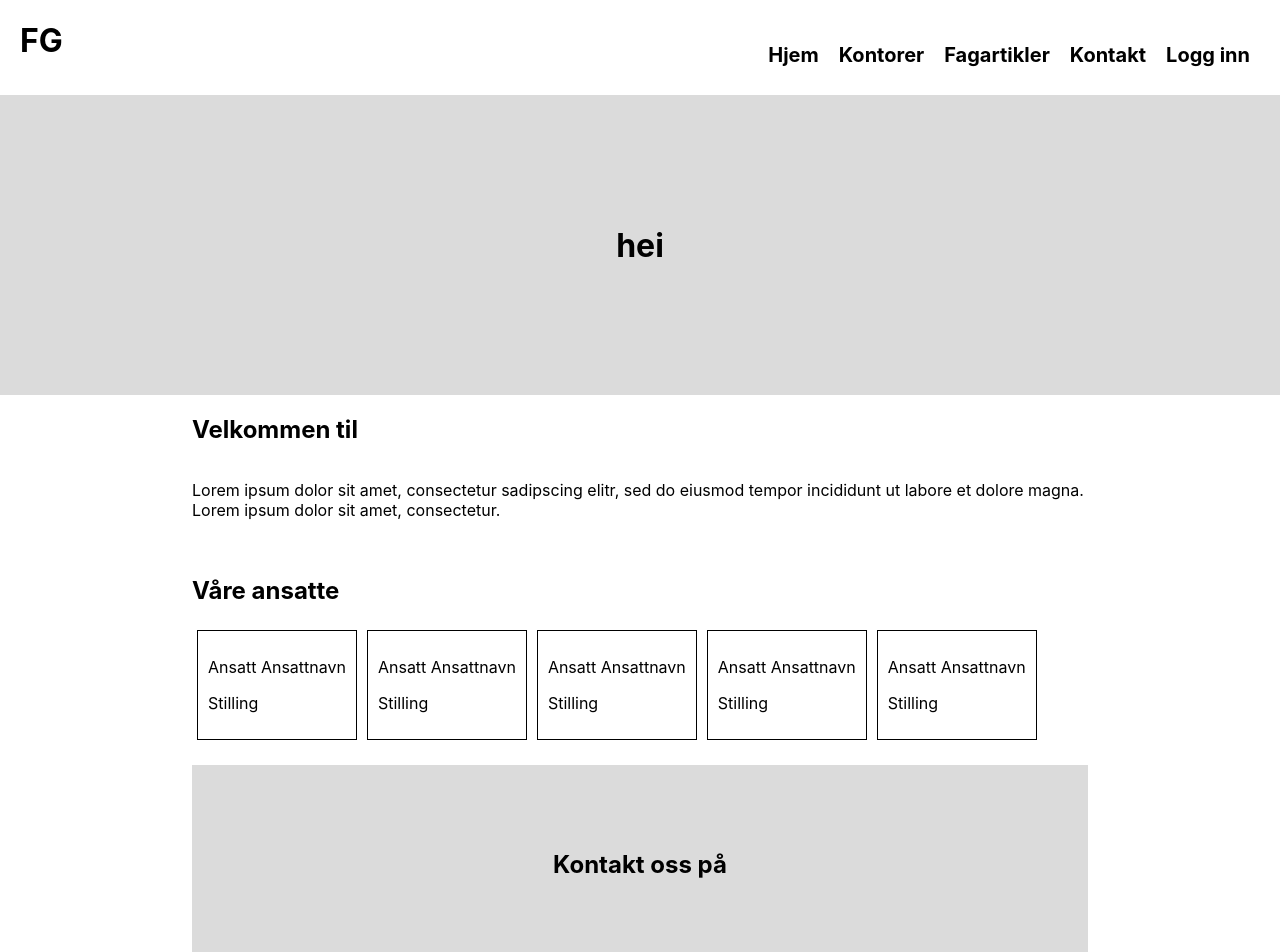
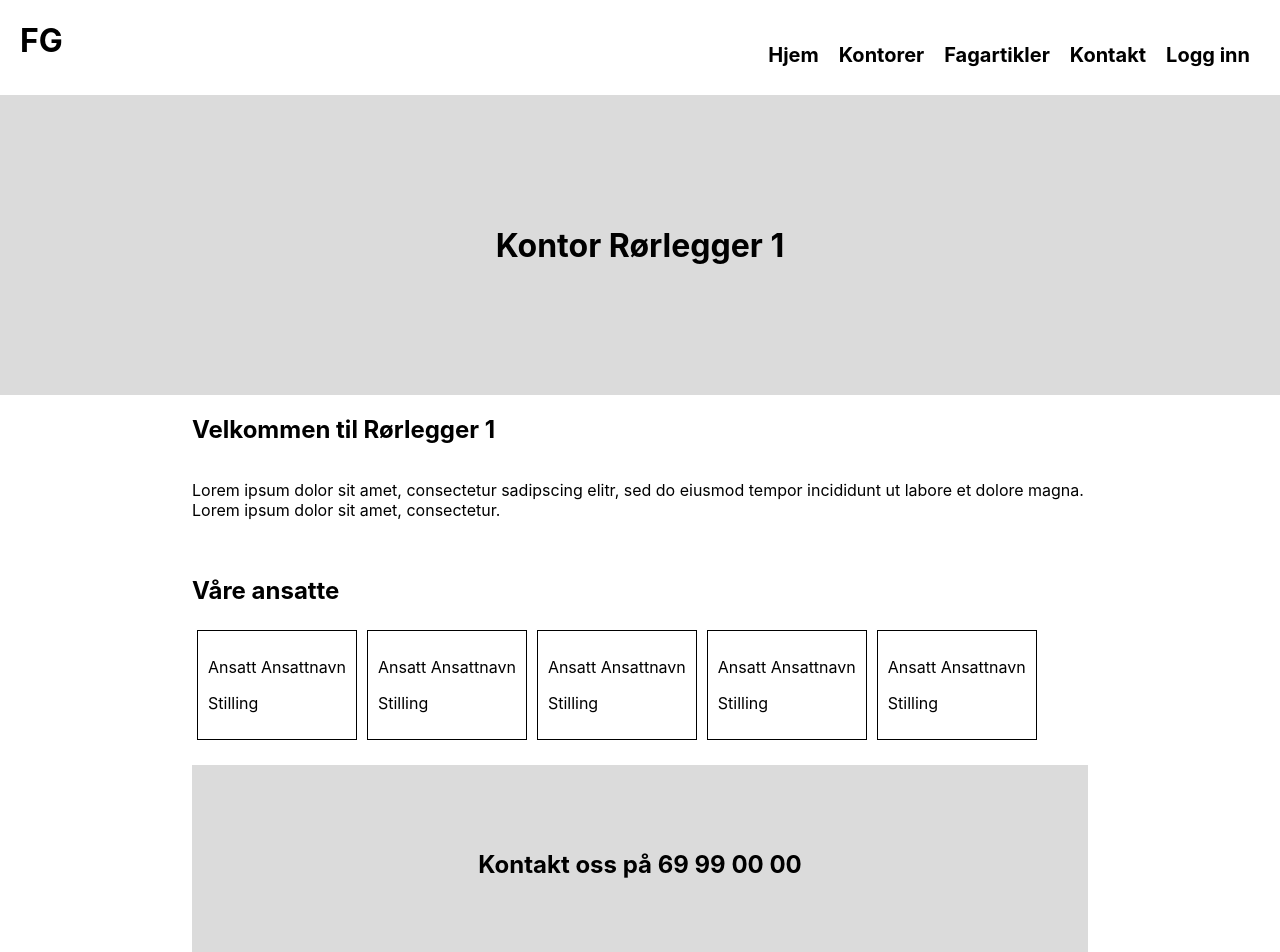
Before and after one commit to TrueHorror/webapplikasjoner_eksamen, a React (Create React App) app in the folder rorlegger/client/: page /office/1 in a window 1280 px wide. Shown: the top 952 px of the page. Built offline with nearby package versions, Linux system fonts and the light colour scheme.

Commit message:
Office details done

```diff
--- a/rorlegger/client/src/layouts/Nav.js
+++ b/rorlegger/client/src/layouts/Nav.js
@@ -1,7 +1,12 @@
 /* eslint-disable import/no-cycle */
 import { NavLink } from 'react-router-dom';
 import React from 'react';
-import { StyledNav, NavMenu, NavMenuItem } from '../styles/Styled.jsx';
+import {
+  StyledNav,
+  NavMenu,
+  NavMenuItem,
+  StyledNavLink,
+} from '../styles/Styled.jsx';
 import { userIsLoggedIn } from '../utils/authentication';
 
 function Nav() {
@@ -20,18 +25,18 @@ function Nav() {
     <StyledNav>
       <NavMenu>
         <NavMenuItem>
-          <NavLink exact to="/">
+          <StyledNavLink exact to="/">
             Hjem
-          </NavLink>
-          <NavLink exact to="/offices">
+          </StyledNavLink>
+          <StyledNavLink exact to="/offices">
             Kontorer
-          </NavLink>
-          <NavLink exact to="/articles">
+          </StyledNavLink>
+          <StyledNavLink exact to="/articles">
             Fagartikler
-          </NavLink>
-          <NavLink exact to="/contact">
+          </StyledNavLink>
+          <StyledNavLink exact to="/contact">
             Kontakt
-          </NavLink>
+          </StyledNavLink>
           <LoginLink />
         </NavMenuItem>
       </NavMenu>
--- a/rorlegger/client/src/pages/OfficesDetails.js
+++ b/rorlegger/client/src/pages/OfficesDetails.js
@@ -31,12 +31,6 @@ function OfficesDetails() {
 
   const [dataFromJson, setDataFromJson] = useState(data);
 
-  const [currentOffice, setCurrentOffice] = useState();
-
-  const updateData = (paramData) => {
-    // setCurrentOffice(paramData);
-  };
-
   let officeData;
 
   for (let i = 0; i < dataFromJson.length; i++) {
@@ -47,16 +41,15 @@ function OfficesDetails() {
       }
     }
   }
-  updateData(officeData);
 
   return (
     <>
       <StyledBanner>
-        <h1>hei</h1>
+        <h1>Kontor {officeData.name}</h1>
       </StyledBanner>
       <StyledMainContent>
         <StyledDetailedOfficeView>
-          <h2>Velkommen til {/* currentOffice.name */}</h2>
+          <h2>Velkommen til {officeData.name}</h2>
           <p>
             Lorem ipsum dolor sit amet, consectetur sadipscing elitr, sed do
             eiusmod tempor incididunt ut labore et dolore magna. Lorem ipsum
@@ -76,7 +69,7 @@ function OfficesDetails() {
           </WorkerCardsContainer>
         </StyledDetailedOfficeView>
         <StyledMainSections>
-          <h1>Kontakt oss på {/* currentOffice.phone */}</h1>
+          <h1>Kontakt oss på {officeData.phone}</h1>
         </StyledMainSections>
       </StyledMainContent>
     </>
--- a/rorlegger/client/src/styles/Styled.jsx
+++ b/rorlegger/client/src/styles/Styled.jsx
@@ -1,4 +1,4 @@
-import { Link } from 'react-router-dom';
+import { Link, NavLink } from 'react-router-dom';
 import styled from 'styled-components';
 
 // Style and CSS taken from lectures and earlier mandatory exercises
@@ -9,7 +9,7 @@ export const StyledHeader = styled.header`
   box-shadow: 0px 5px 5px -5px #00000029;
   display: flex;
   flex-wrap: wrap;
-  @media only screen and (max-width: 510px) {
+  @media only screen and (max-width: 550px) {
     flex-direction: column;
   }
 `;
@@ -45,7 +45,7 @@ export const NavMenuItem = styled.li`
   float: left;
   display: flex;
   flex-direction: row;
-  @media only screen and (max-width: 510px) {
+  @media only screen and (max-width: 550px) {
     padding: 0;
     flex-direction: column;
   }
@@ -69,9 +69,6 @@ export const NavMenuItem = styled.li`
     &:hover {
       border-bottom: 4px solid #469fb9;
     }
-  }
-  @media only screen and (max-width: 600px) {
-    font-size: 50px;
   }
 `;
 
@@ -146,6 +143,12 @@ export const StyledAside = styled.aside`
   display: flex;
   justify-content: center;
   align-items: center;
+`;
+
+export const StyledNavLink = styled(NavLink)`
+  @media only screen and (max-width: 600px) {
+    font-size: 50px;
+  }
 `;
 
 // Main Links
```
Also changed, not shown: 1 other file (tests, documents, lock files or other folders).
